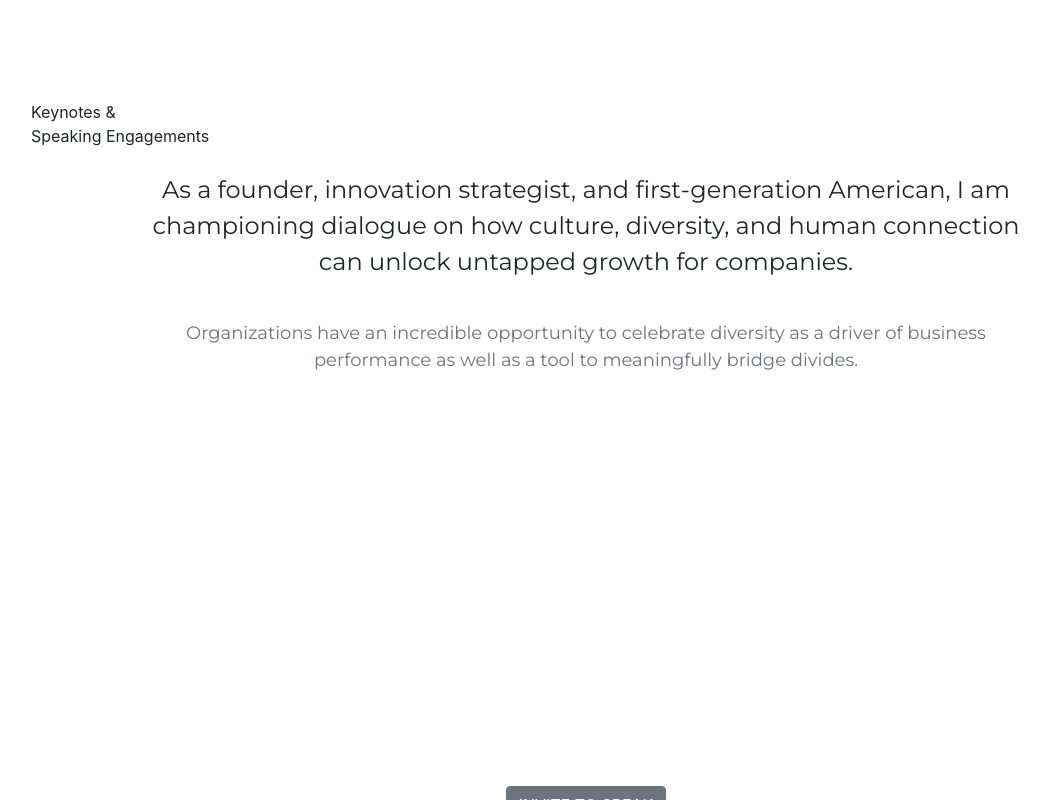
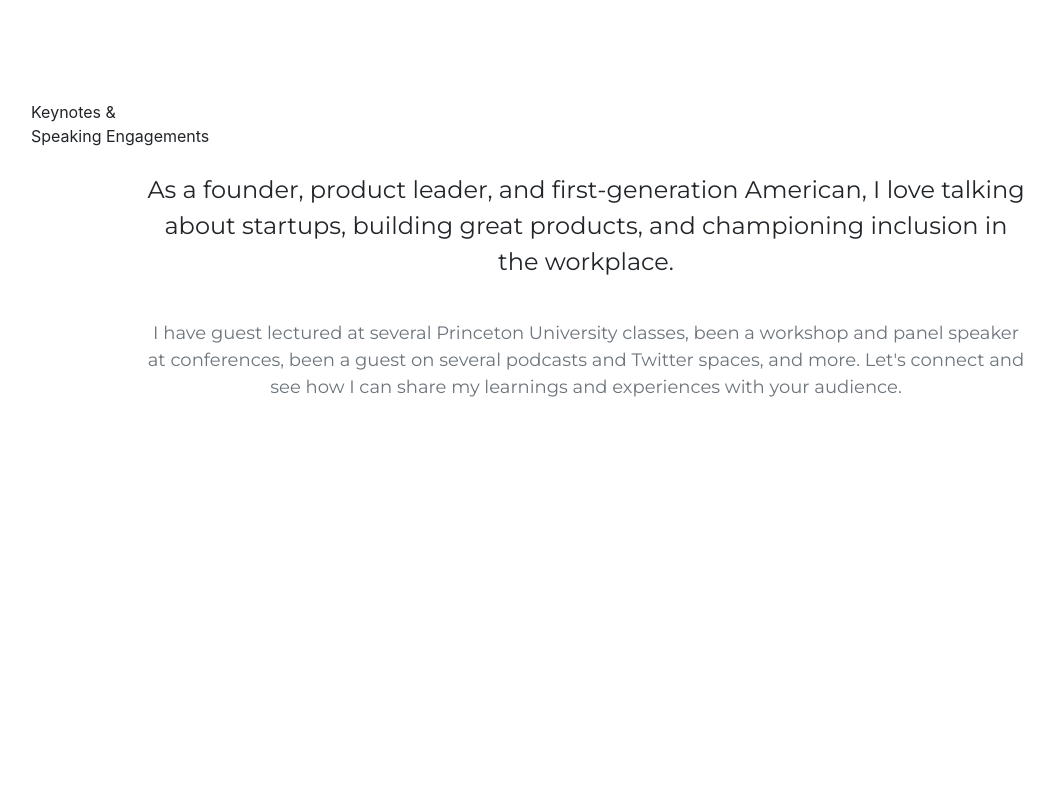
Before and after one commit to dalkat/dalkat.github.io, a Jekyll site: the page built from speaker 2.md, in a window 1280 px wide and 900 px high, cut to the strip 0-800 px from the top of the window. Shown: the whole strip, without its empty margins (54-1108 px from the left). Built offline with Jekyll 4.4.1, drawn with Linux system fonts in a browser that asks for light colours; nearby versions of some CDN libraries; some web fonts are replaced; library files that are not in the unit come from our copies.

Commit message:
Update speaker.html

```diff
--- a/_layouts/speaker.html
+++ b/_layouts/speaker.html
@@ -51,11 +51,11 @@ layout: default-sub
         <div class="row">
           <div class="col-md-12">
             <p class="section-subheading" style="font-size:1.5rem; font-family:'Montserrat', 'Helvetica Neue', Helvetica, Arial, sans-serif; text-align:center; padding:0 10%;">
-              As a founder, innovation strategist, and first-generation American, I am championing dialogue on how culture, diversity, and human connection can unlock untapped growth for companies. </p>
+              As a founder, product leader, and first-generation American, I love talking about startups, building great products, and championing inclusion in the workplace. </p>
 
 
             <br><p class="section-subheading text-muted" style="font-size:18px; font-family:'Montserrat', 'Helvetica Neue', Helvetica, Arial, sans-serif; text-align:center; padding:0 10%;">
-            Organizations have an incredible opportunity to celebrate diversity as a driver of business performance as well as a tool to meaningfully bridge divides.  </p><br><br>
+            I have guest lectured at several Princeton University classes, been a workshop and panel speaker at conferences, been a guest on several podcasts and Twitter spaces, and more. Let's connect and see how I can share my learnings and experiences with your audience.  </p><br><br>
 
 
                     <div class="clientcarousel slider">
```
